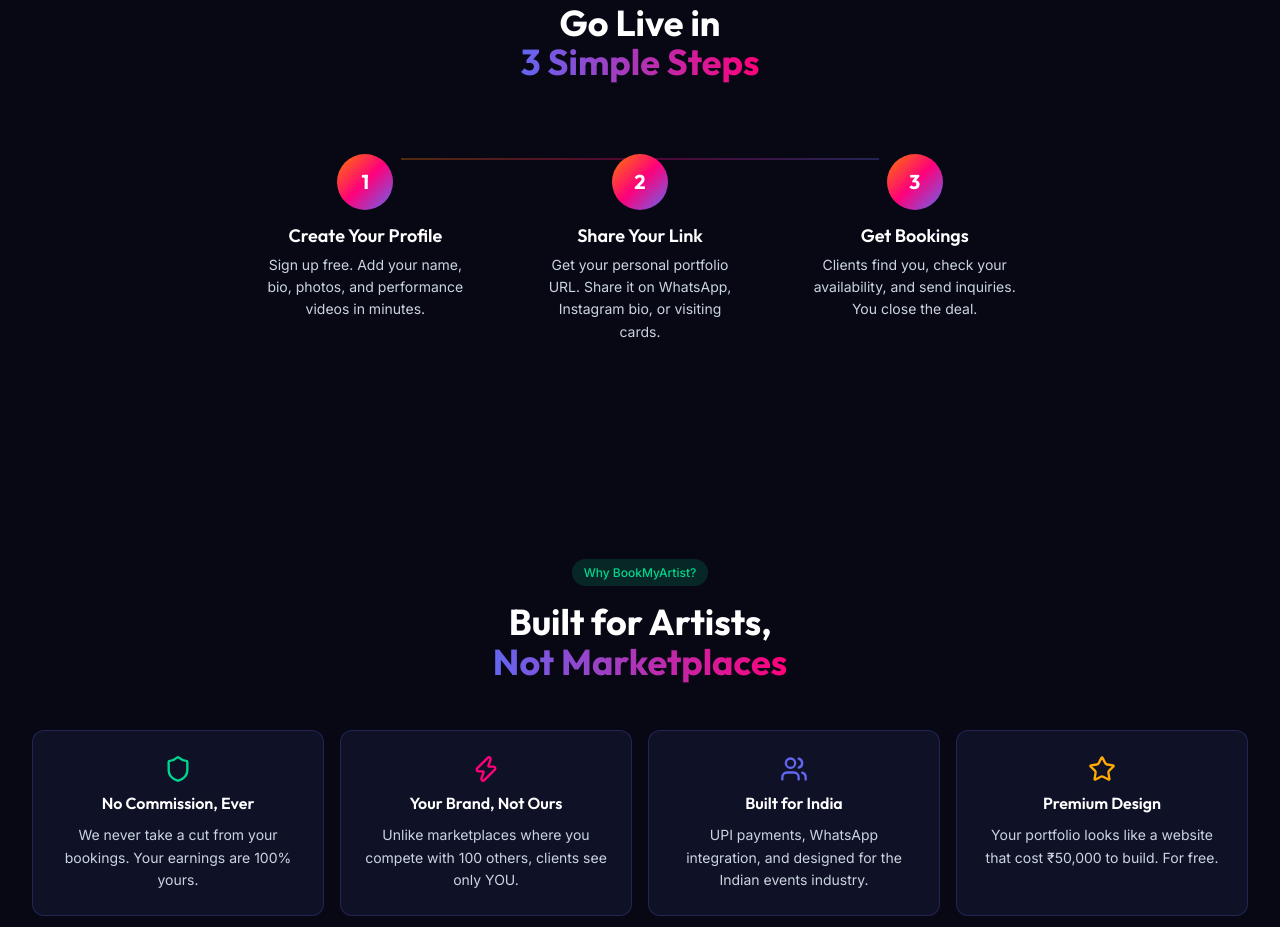
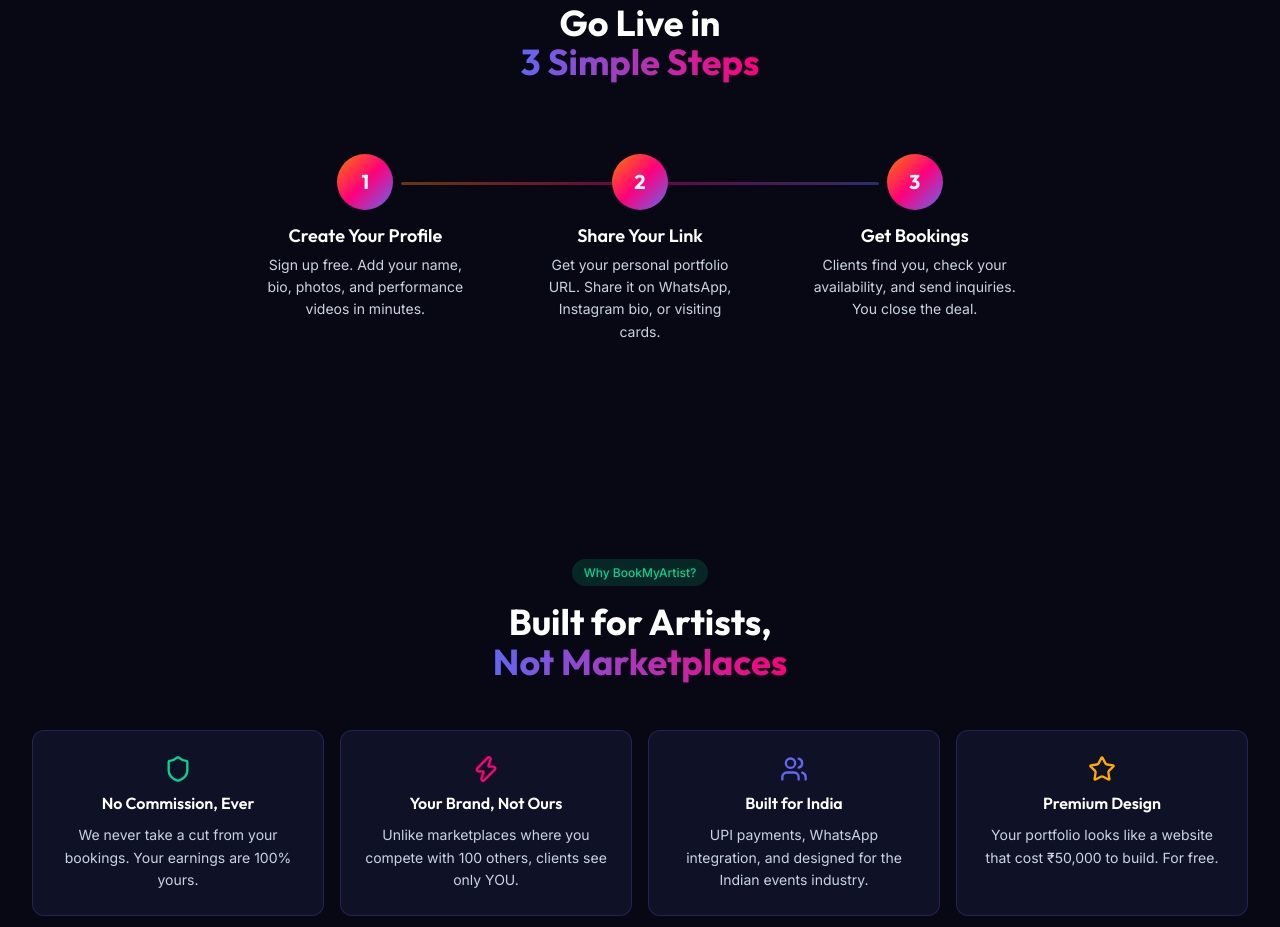
Before and after one commit to daivikevent/stagehost, a Next.js app: page / in a window 1280 px wide. Shown: the part 1920-2847 px from the top of the page. Built offline with nearby package versions, Linux system fonts and the light colour scheme; no server answers; a web font is replaced by a local one.

Commit message:
fix: align How It Works timeline connector line to step circle centers

```diff
--- a/src/components/marketing/LandingPage.module.css
+++ b/src/components/marketing/LandingPage.module.css
@@ -595,15 +595,14 @@
   .stepsGrid::before {
     content: '';
     position: absolute;
-    top: 28px;
+    top: 52px; /* padding-top (24px) + half circle height (28px) */
     left: calc(16.66% + 28px);
     right: calc(16.66% + 28px);
-    height: 2px;
+    height: 3px;
     background: var(--gradient-accent);
-    opacity: 0.3;
+    opacity: 0.4;
     z-index: 0;
-    animation: stepLineDraw 1.5s ease-out 600ms both;
-    transform-origin: left;
+    border-radius: 2px;
   }
 }
 
```
